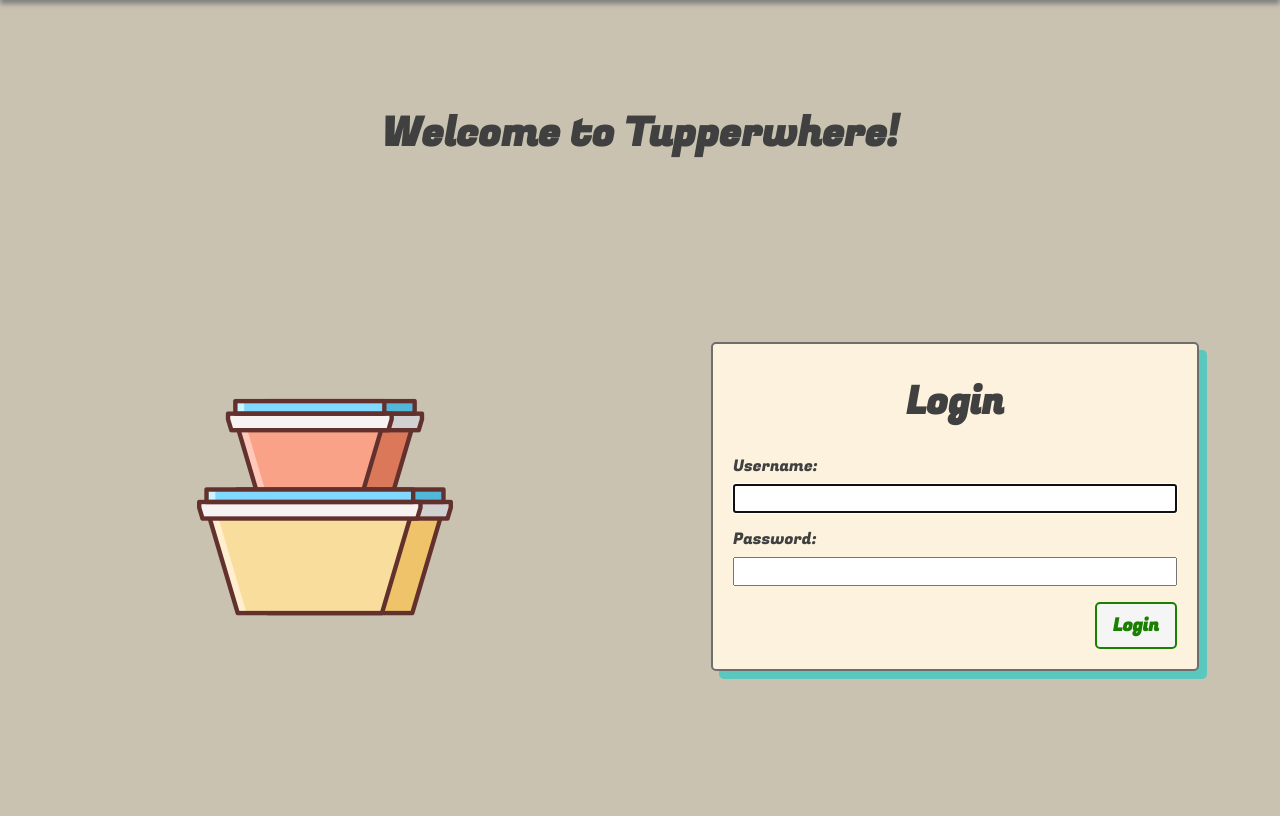
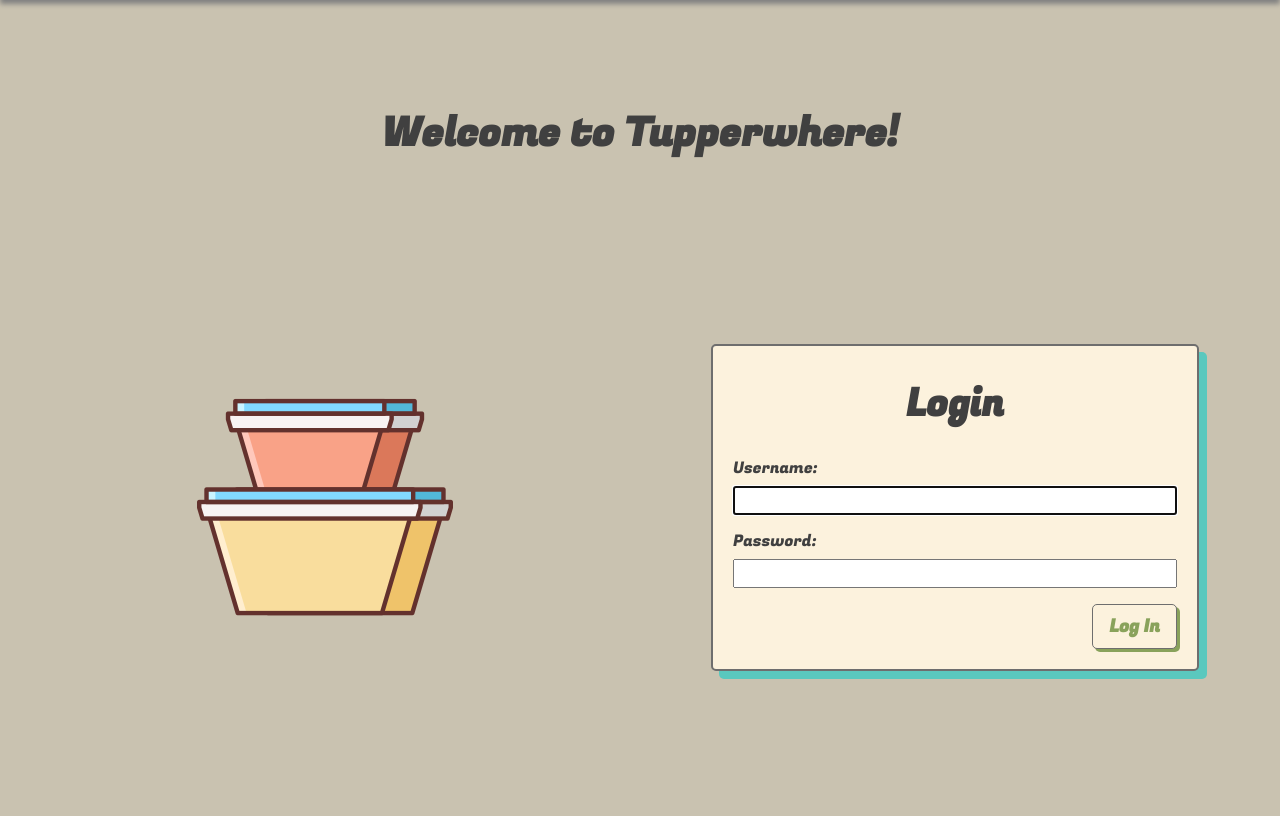
Before and after one commit to psison92/tupperwhere, a Django app: page / in a window 1280 px wide. Shown: the part 58-874 px from the top of the page. After the commit the page ends 737 px from the top, so only its background shows below. Run offline with Django 4.2, Linux system fonts and the light colour scheme.

Commit message:
add more styling

```diff
--- a/main_app/static/css/base.css
+++ b/main_app/static/css/base.css
@@ -116,11 +116,10 @@ nav ul {
 .btn {
   font-size: var(--font-l);
   padding: 8px 16px;
+  border: #6E6E6E solid 1px;
   border-radius: 5px;
-  border-width: 2px;
-  border-style: solid;
   text-decoration: none;
-  background-color: var(--button-bg);
+  background-color: #FCF2DD;
   font-weight: 600;
   cursor: pointer;
   font-family: inherit;
@@ -132,8 +131,8 @@ nav ul {
 }
 
 .submit {
-  color: var(--submit);
-  border-color: var(--submit);
+  color: #89A25B;
+  box-shadow: 3px 3px #89A25B;
 }
 
 .secondary {
@@ -142,13 +141,13 @@ nav ul {
 }
 
 .warn {
-  color: var(--warn);
-  border-color: var(--warn);
+  color: #E88B4B;
+  box-shadow: 3px 3px #E88B4B;
 }
 
 .danger {
-  color: var(--danger);
-  border-color: var(--danger);
+  color: #BD432A;
+  box-shadow: 3px 3px #BD432A;
 }
 
 .page-header h1 {
@@ -176,10 +175,6 @@ nav ul {
     width: 100%;
     overflow: hidden;
     justify-content: center;
-  }
-
-  main {
-    margin-bottom: 70px;
   }
 
   nav a {
--- a/main_app/static/css/leftovers/leftover-detail.css
+++ b/main_app/static/css/leftovers/leftover-detail.css
@@ -17,7 +17,11 @@
 }
 
 .leftover-details {
+  display: flex;
+  flex-direction: column;
   width: 98%;
+  margin-left: 30px;
+  align-items: flex-start;
 }
 
 .leftover-actions {
--- a/main_app/templates/base.html
+++ b/main_app/templates/base.html
@@ -13,8 +13,8 @@
   > {% endcomment %}
   <link rel="stylesheet" type="text/css" href="{% static 'css/base.css' %}">
   <link rel="preconnect" href="https://fonts.googleapis.com">
-<link rel="preconnect" href="https://fonts.gstatic.com" crossorigin>
-<link href="https://fonts.googleapis.com/css2?family=Fugaz+One&display=swap" rel="stylesheet">
+  <link rel="preconnect" href="https://fonts.gstatic.com" crossorigin>
+  <link href="https://fonts.googleapis.com/css2?family=Fugaz+One&display=swap" rel="stylesheet">
   <title>Tupperwhere</title>
   {% block head %}
   {% endblock %}
--- a/main_app/templates/home.html
+++ b/main_app/templates/home.html
@@ -22,7 +22,7 @@
       {% csrf_token %}
       {{ form.as_p }}
       <input type="hidden" name="next" value="{{ next }}">
-      <button type="submit" class="btn submit">Login</button>
+      <button type="submit" class="btn submit">Log In</button>
     </form>
   </section>
 {% endif %}
--- a/main_app/templates/leftovers/detail.html
+++ b/main_app/templates/leftovers/detail.html
@@ -13,10 +13,7 @@
 
 <section class="leftover-container">
   <div class="leftover-img">
-    {% comment %} <img
-      src="{% static 'images/sk8r-boi-cat.svg' %}"
-      alt="A skater boy cat"
-    > {% endcomment %}
+    <img src="{% static 'images/home-logo.png' %}" alt="">
   </div>
   <div class="leftover-details">
     <h1>{{ leftover.name }}</h1>
```
